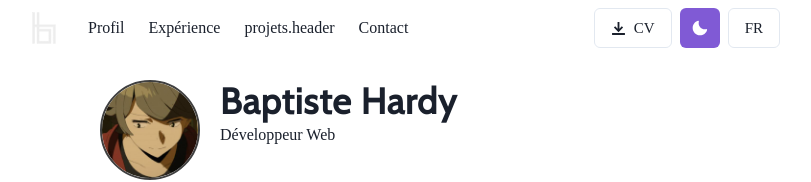
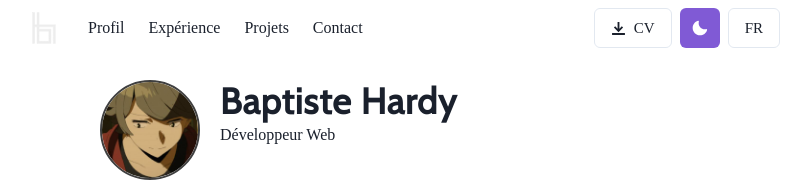
Before and after one commit to baptistehardy/baptiste.hardy.sh, a Next.js app: page / in a window 1280 px wide. Shown: the top 182 px of the page, without its empty margins (236-1047 px from the left). Built offline with nearby package versions, Linux system fonts and the light colour scheme; a web font is replaced by a local one.

Commit message:
Upgrade to NextJS 13

```diff
--- a/src/components/LinkItem.tsx
+++ b/src/components/LinkItem.tsx
@@ -18,7 +18,6 @@ const LinkItem: FunctionComponent<LinkItemProps> = ({ href, target = '_self', ch
     // const activeColor = useColorModeValue('teal.500', 'teal.200')
 
     return (
-        <NextLink href={href} passHref>
         <Link
             p={2}
             bg={(active && href != '/') ? 'rgba(0,0,0,0.25)' : ''}
@@ -29,7 +28,6 @@ const LinkItem: FunctionComponent<LinkItemProps> = ({ href, target = '_self', ch
         >
             {children}
         </Link>
-        </NextLink>
     )
 }
 
--- a/src/components/Logo.tsx
+++ b/src/components/Logo.tsx
@@ -6,9 +6,7 @@ const Logo: FunctionComponent = () => {
     return (
         // @ts-ignore
         <NextLink href={'/'}>
-            <Link>
-                <Img src={'/images/bhwh.svg'} boxSize={8} alt={'Baptiste Hardy logo'} />
-            </Link>
+            <Img src={'/images/bhwh.svg'} boxSize={8} alt={'Baptiste Hardy logo'} />
         </NextLink>
     )
 }
--- a/src/components/Navbar.tsx
+++ b/src/components/Navbar.tsx
@@ -63,8 +63,8 @@ const Navbar = () => {
                     <LinkItem href={'/'}>
                         {t('experience.header')}
                     </LinkItem>
-                    <LinkItem href={'/'}>
-                        {t('projets.header')} {/* ou Travaux */}
+                    <LinkItem href={'/projects'}>
+                        {t('projects.header')} {/* ou Travaux */}
                     </LinkItem>
                     <LinkItem href={'/'}>
                         {t('contact.header')}
--- a/src/pages/_app.tsx
+++ b/src/pages/_app.tsx
@@ -23,7 +23,7 @@ function App({ Component, pageProps, router }: AppProps) {
         <Chakra cookies={pageProps.cookies}>
             <I18nextProvider i18n={i18next}>
                 <AnimatePresence
-                    exitBeforeEnter
+                    mode={'wait'}
                     initial={false}
                     onExitComplete={() => window.scrollTo(0, 0)}
                 >
--- a/src/pages/_document.tsx
+++ b/src/pages/_document.tsx
@@ -6,11 +6,6 @@ export default class Document extends NextDocument {
     render() {
         return (
             <Html lang='fr'>
-                <Head>
-                    <meta name="viewport" content="width=device-width, initial-scale=1" />
-                    {/* eslint-disable-next-line @next/next/no-title-in-document-head */}
-                    <title>Baptiste Hardy - ???</title>
-                </Head>
                 <body>
                     <ColorModeScript initialColorMode={theme.config.initialColorMode} />
                     <Main />
```
Also changed, not shown: package.json (+18 -18 lines), 1 other file (tests, documents, lock files or other folders). Lines whose indentation alone changed are shown as unchanged.
